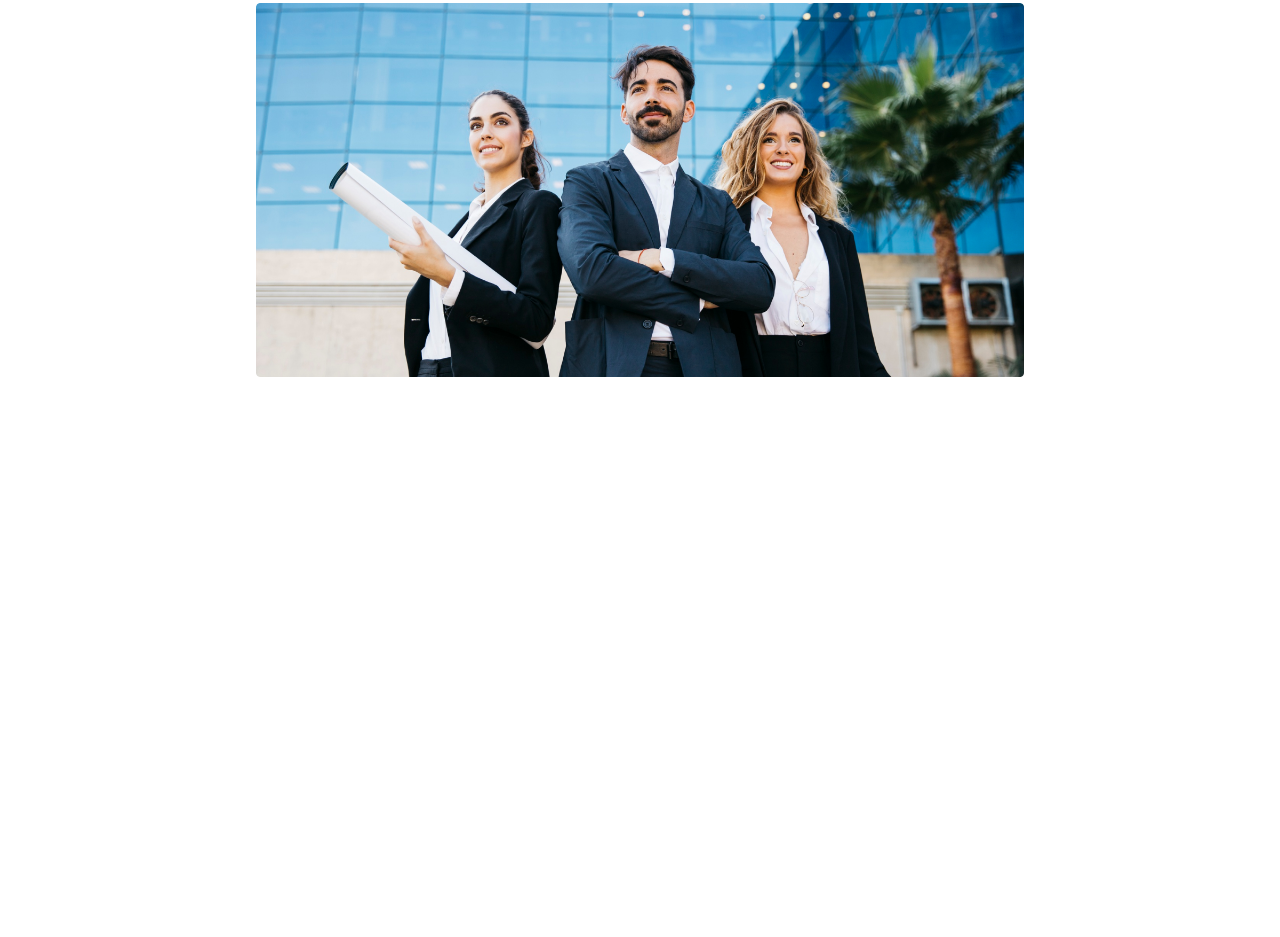
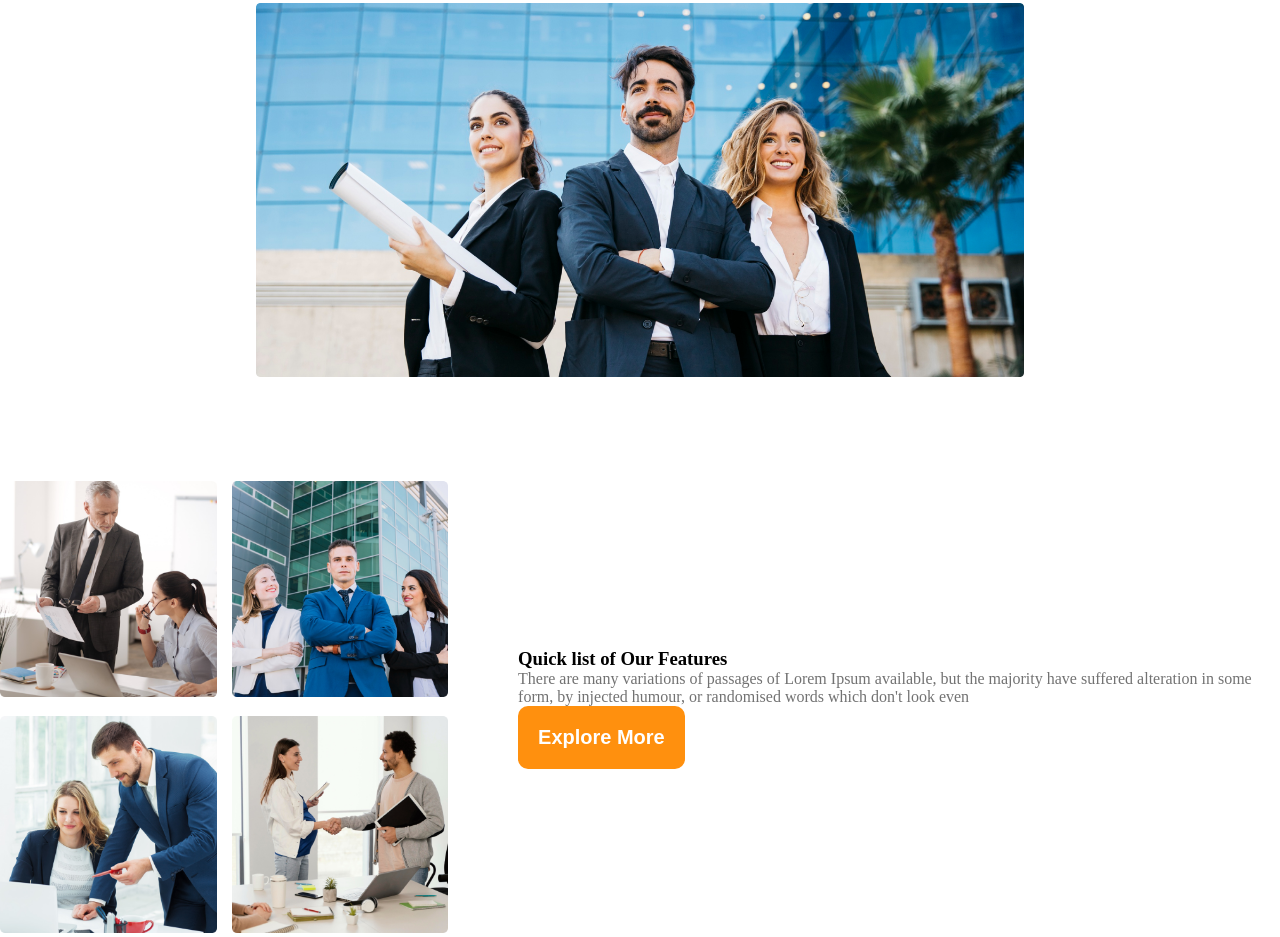
Before and after one commit to shakhawat-softdev/g3-architects, a plain HTML site: page index.html in a window 1280 px wide. Shown: the part 510-1447 px from the top of the page. Before the commit the page ends 891 px from the top, so only its background shows below. Drawn offline with Linux system fonts and the light colour scheme.

Commit message:
section-2 compelete

```diff
--- a/index.html
+++ b/index.html
@@ -54,6 +54,37 @@
                     <img src="./images/banner.png" alt="" srcset="">
                 </div>
             </div>
+        </section>
+        <section class="company">
+            <div class="company-container">
+                <div class="company-images">
+                    <div class="company-image">
+                        <img src="./images/team1.png" alt="">
+                    </div>
+                    <div class="company-image">
+                        <img src="./images/team2.png" alt="">
+                    </div>
+                    <div class="company-image">
+                        <img src="./images/team3.png" alt="">
+                    </div>
+                    <div class="company-image">
+                        <img src="./images/team4.png" alt="">
+                    </div>
+                </div>
+
+                <div class="company-info">
+                    <div class="company-title">
+                        <h3>Quick list of Our Features</h3>
+                    </div>
+                    <div class="brand-info">
+                        <p>There are many variations of passages of Lorem Ipsum available, but the majority have suffered alteration in some form, by injected humour, or randomised words which don't look even</p>
+                    </div>
+                    <div class="brand-btn">
+                        <button class="btn">Explore More</button>
+                    </div>
+                </div>
+
+            </div>
 
         </section>
     </main>
--- a/styles/style.css
+++ b/styles/style.css
@@ -58,15 +58,16 @@
    li {
        list-style: none;
    }
+
    /*--------------------------------------------
                         main
     -------------------------------------------- */
-    main{
-        margin-top: 20vh;
-    }
+   main {
+       margin-top: 20vh;
+   }
 
    /*--------------------------------------------
-                        Brand New
+                        Brand New 9section-1
     --------------------------------------------- */
    .brand-container {
        display: flex;
@@ -93,7 +94,31 @@
    }
 
    .brand-banner-img>img {
-    max-width: 100%;
-    height: auto;
+       max-width: 100%;
+       height: auto;
+    /*--------------------------------------------------
+                            Quick list (section-2)
+     ---------------------------------------------------*/
+   }
+   .company-container{
+        display: flex;
+        align-items: center;
+        gap: 70px;
+        margin-top: 100px;
 
    }
+   .company-images{
+    display: grid;
+    grid-template-columns: repeat(2, 1fr);
+    grid-column-gap: 15px;
+    grid-row-gap: 15px;
+
+   }
+   .company-image {
+    width: 100%;
+   }
+
+   .company-image>img {
+       max-width: 100%;
+       height: auto;
+   }
```
